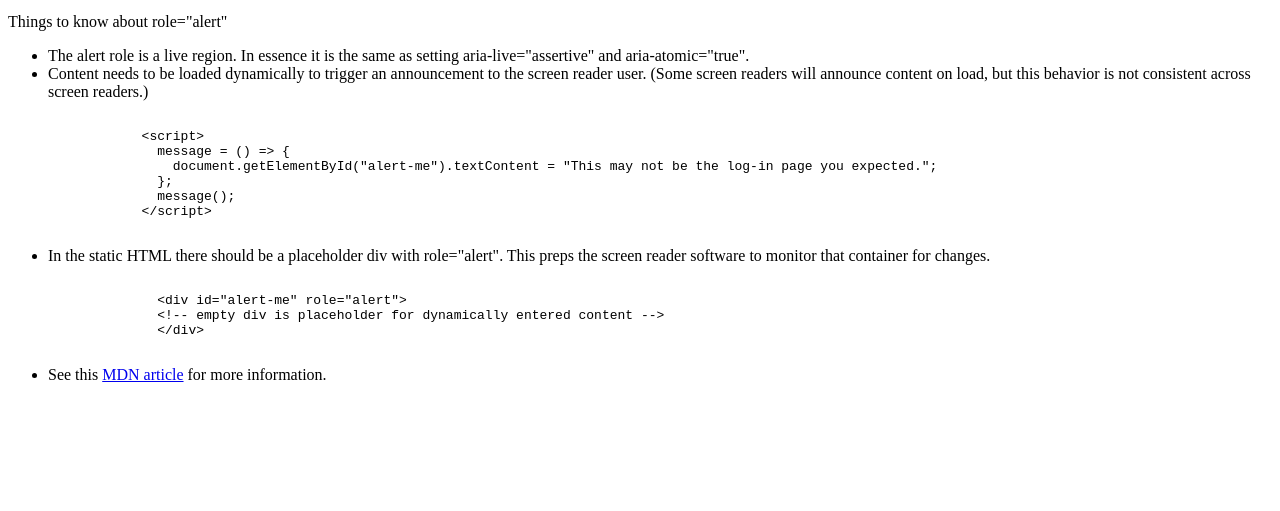
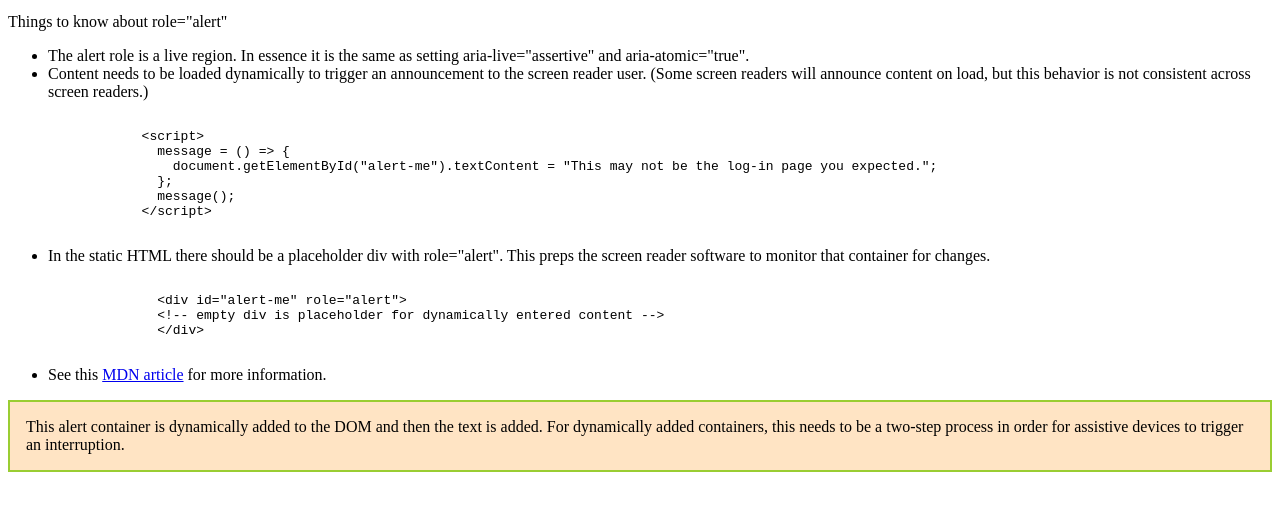
Before and after one commit to uw-ats/jeanem-demos, a plain HTML site: page alert-banner/index.html in a window 1280 px wide. Shown: the part 137-648 px from the top of the page. Drawn offline with Linux system fonts and the light colour scheme.

Commit message:
adding a dynamically added alert container and message example

```diff
--- a/alert-banner/index.html
+++ b/alert-banner/index.html
@@ -1,11 +1,14 @@
 <!DOCTYPE html>
 <html lang="en">
+
 <head>
   <meta charset="UTF-8">
   <meta name="viewport" content="width=device-width, initial-scale=1.0">
-    <title>Demo site</title>    <meta http-equiv="X-UA-Compatible" content="ie=edge">
+  <title>Demo site</title>
+  <meta http-equiv="X-UA-Compatible" content="ie=edge">
   <link rel="stylesheet" href="styles.css">
 </head>
+
 <body>
   <main>
     <h1>Role="alert" demo and notes</h1>
@@ -14,8 +17,10 @@
     </div>
     <p>Things to know about role="alert"</p>
     <ul>
-        <li>The alert role is a live region. In essence it is the same as setting aria-live="assertive" and aria-atomic="true". </li>
-        <li>Content needs to be loaded dynamically to trigger an announcement to the screen reader user. (Some screen readers will announce content on load, but this behavior is not consistent across screen readers.)
+      <li>The alert role is a live region. In essence it is the same as setting aria-live="assertive" and
+        aria-atomic="true". </li>
+      <li>Content needs to be loaded dynamically to trigger an announcement to the screen reader user. (Some screen
+        readers will announce content on load, but this behavior is not consistent across screen readers.)
         <pre><code>
             &lt;script&gt;
               message = () => {
@@ -26,21 +31,38 @@
             </code></pre>
 
       </li>
-        <li>In the static HTML there should be a placeholder div with role="alert". This preps the screen reader software to monitor that container for changes.
+      <li>In the static HTML there should be a placeholder div with role="alert". This preps the screen reader software
+        to monitor that container for changes.
         <pre><code>
               &lt;div id="alert-me" role="alert"&gt;
               &lt;!-- empty div is placeholder for dynamically entered content --&gt;
               &lt;/div&gt;
             </code></pre>
       </li>
-        <li>See this <a href="https://developer.mozilla.org/en-US/docs/Web/Accessibility/ARIA/Roles/Alert_Role">MDN article</a> for more information.</li>
+      <li>See this <a href="https://developer.mozilla.org/en-US/docs/Web/Accessibility/ARIA/Roles/Alert_Role">MDN
+          article</a> for more information.</li>
     </ul>
+
+
   </main>
   <script>
     message = () => {
       document.getElementById("alert-me").textContent = "This may not be the log-in page you expected.";
     };
     message();
+    dynamicAlert = () => {
+      let alertContainer = document.createElement("div");
+      alertContainer.setAttribute("id", "alert-me-2")
+      alertContainer.setAttribute("role", "alert");
+      document.body.appendChild(alertContainer);
+
+      alertContainer.textContent = "This alert container is dynamically added to the DOM and then the text is added. For dynamically added containers, this needs to be a two-step process in order for assistive devices to trigger an interruption."
+    }
+    document.addEventListener("DOMContentLoaded", function () {
+      dynamicAlert();
+    });
   </script>
+
 </body>
+
 </html>
--- a/alert-banner/styles.css
+++ b/alert-banner/styles.css
@@ -1,7 +1,13 @@
 /* styles here */
 
 #alert-me {
-    background-color: lightgoldenrodyellow;
-    border: solid yellowgreen 2px;
-    padding: 1rem;
+  background-color: lightgoldenrodyellow;
+  border: solid yellowgreen 2px;
+  padding: 1rem;
 }
+
+#alert-me-2 {
+  background-color: bisque;
+  border: solid yellowgreen 2px;
+  padding: 1rem;
+}
```
Lines whose indentation alone changed are shown as unchanged.
